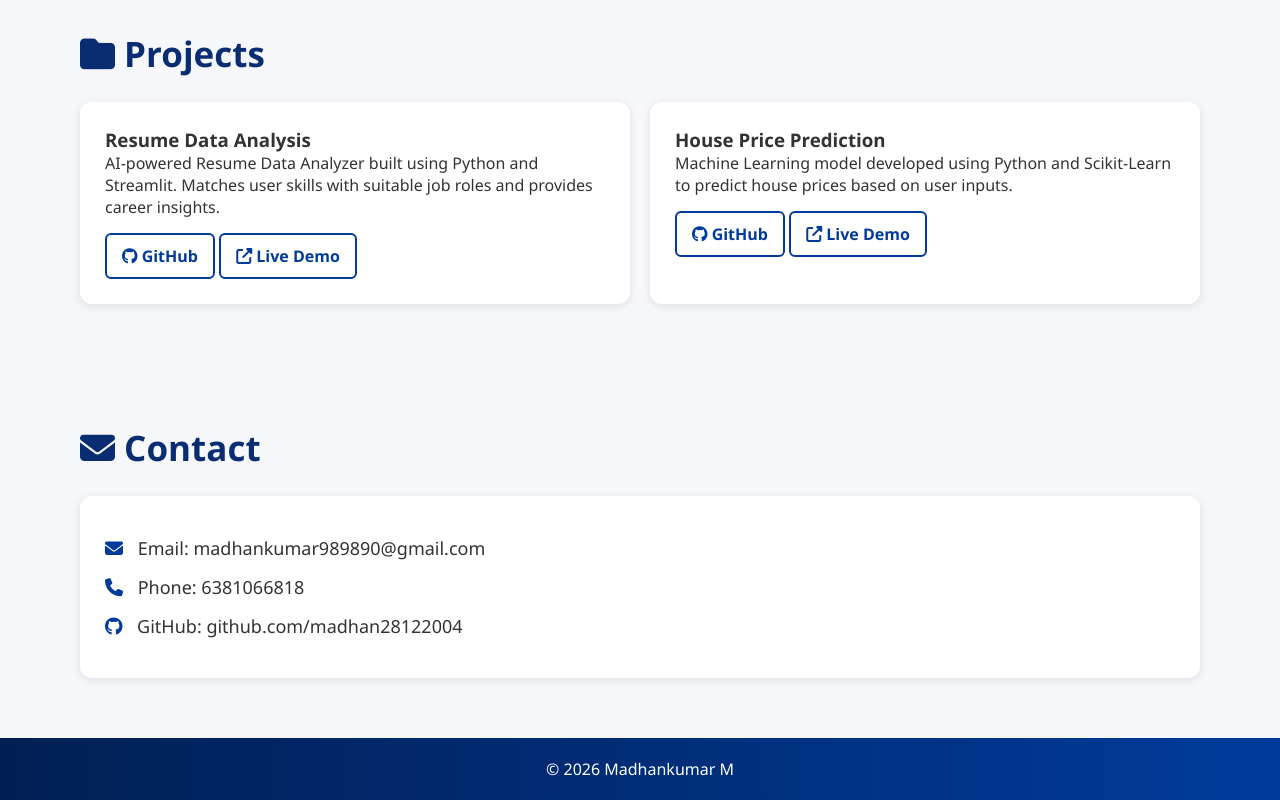
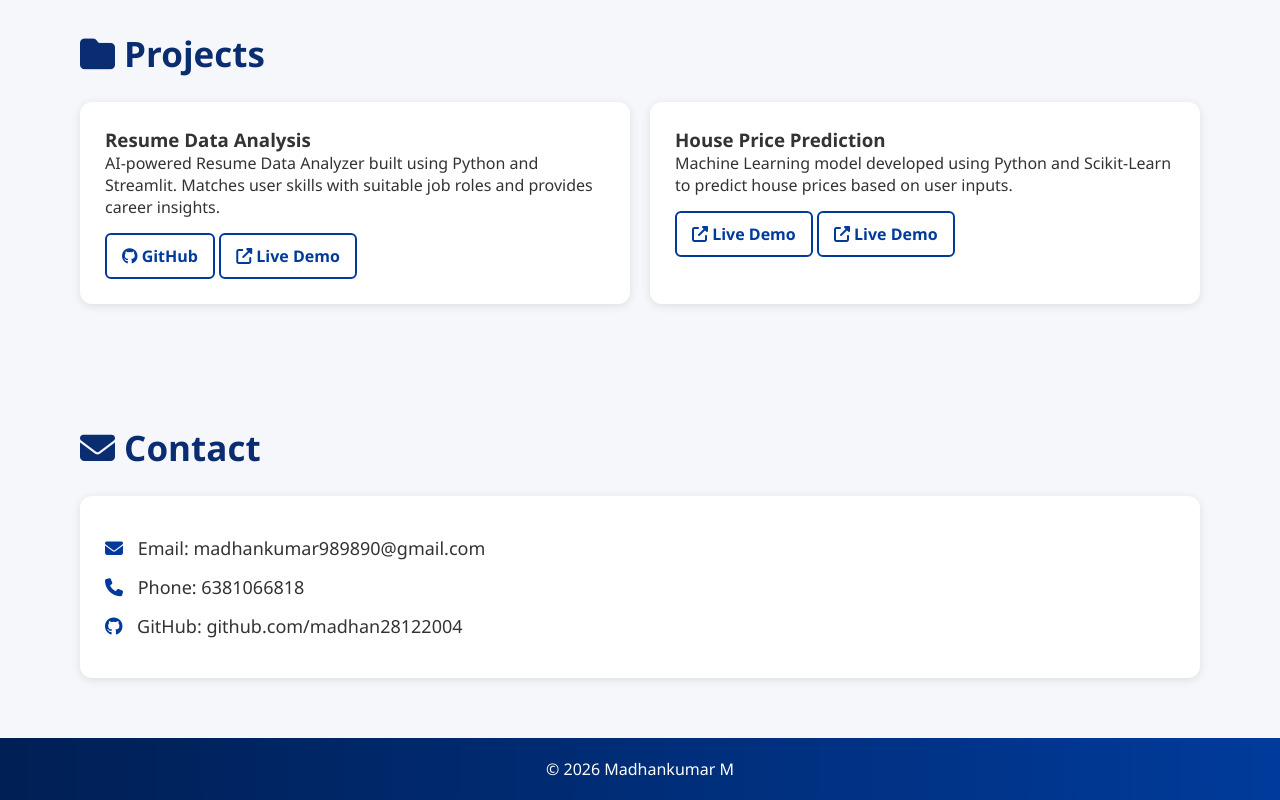
Before and after one commit to madhan28122004/portfolio, a plain HTML site: page index.html in a window 1280 px wide. Shown: the part 1489-2289 px from the top of the page. Drawn offline with Linux system fonts and the light colour scheme.

Commit message:
Update index.html

```diff
--- a/index.html
+++ b/index.html
@@ -299,11 +299,10 @@ section{
             </p>
 
             <a class="github-btn"
-               href="https://github.com/madhan28122004/House-price-prediction_Madhankumar"
-               target="_blank">
-               <i class="fab fa-github"></i> GitHub
+                href="https://house-price-predictionmadhankumar-gfzzkzfxsebtqst3d47gw4.streamlit.app"
+                target="_blank">
+                <i class="fas fa-external-link-alt"></i> Live Demo
             </a>
-
             <a class="github-btn"
                href="#"
                target="_blank">
```
